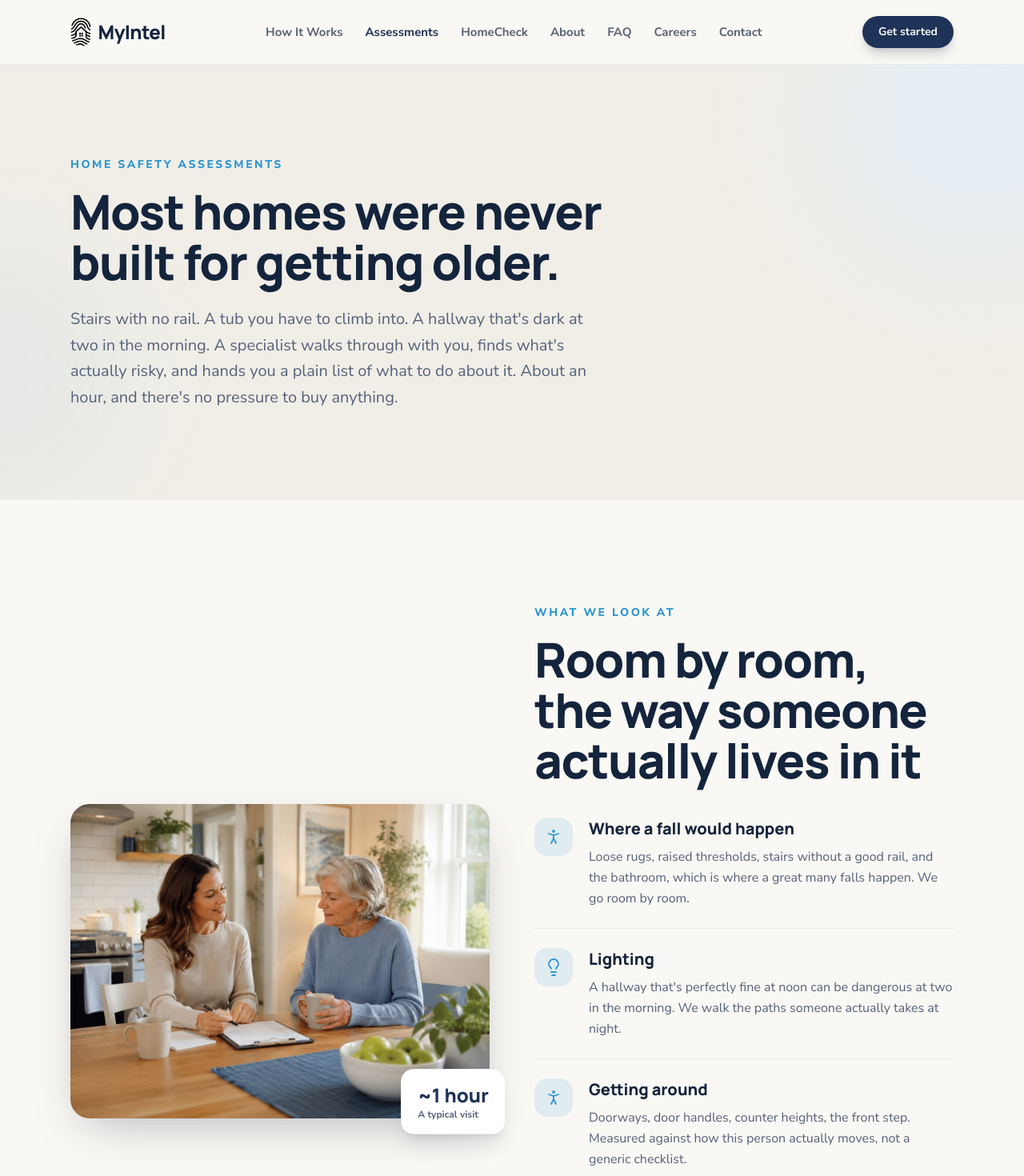
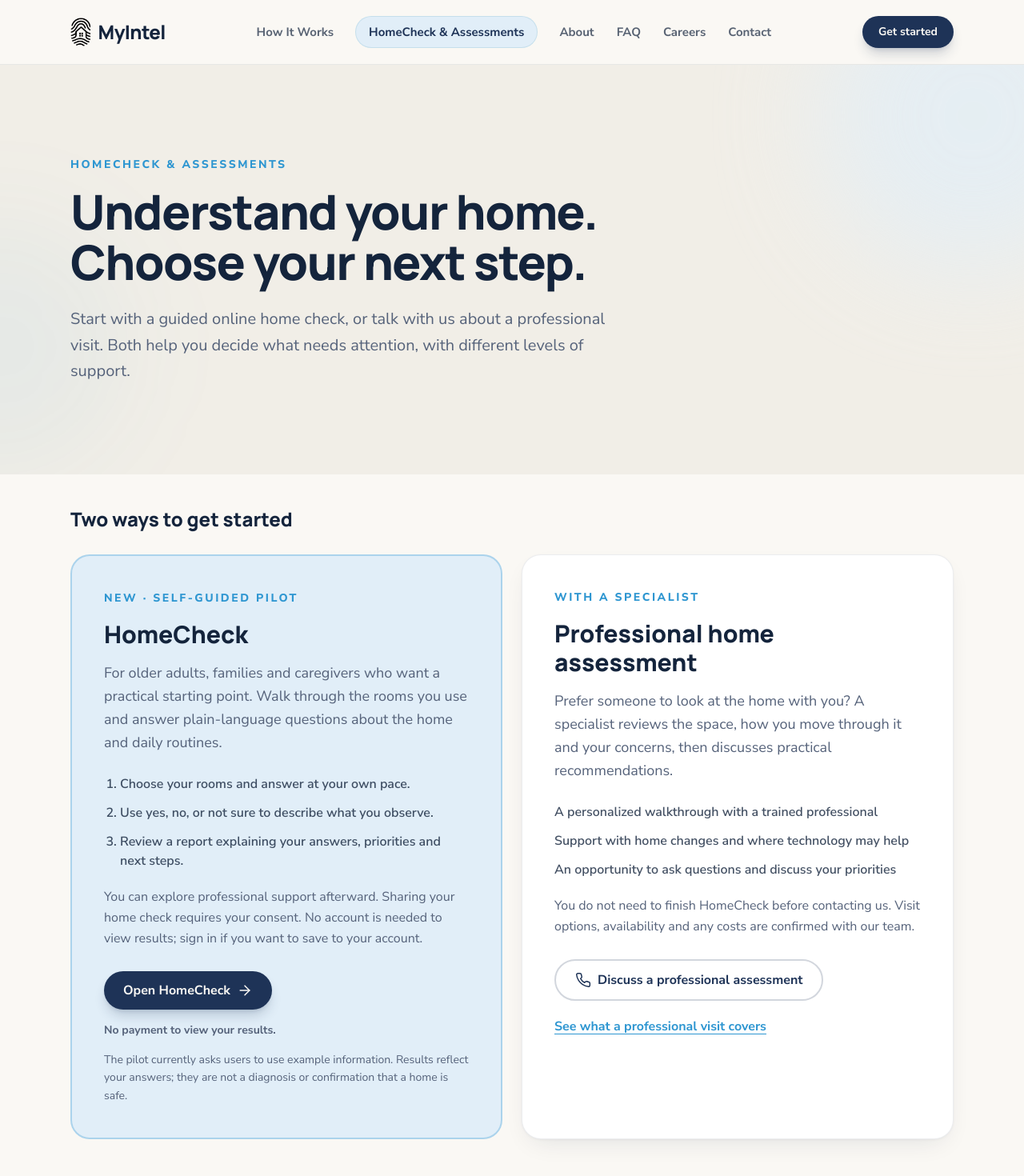
Before and after one commit to MyIntelHome/MyIntel-Website, a Next.js app: page /assessments in a window 1280 px wide. Shown: the top 1470 px of the page at 80% size. Built offline with nearby package versions, Linux system fonts and the light colour scheme.

Commit message:
Introduce HomeCheck on homepage and combine assessment navigation

```diff
--- a/src/app/assessments/page.tsx
+++ b/src/app/assessments/page.tsx
@@ -19,9 +19,9 @@ import {
 } from "@/components/icons";
 
 export const metadata: Metadata = {
-  title: "Home Safety Assessments",
+  title: "HomeCheck & Home Safety Assessments",
   description:
-    "A specialist walks through the home with you, finds what's actually risky, and gives you a plain list of what to fix. About an hour, and no pressure to buy anything.",
+    "Explore MyIntel HomeCheck, a guided online home check, or arrange an in-home professional assessment. Understand your options and choose your next step.",
 };
 
 const evaluations = [
@@ -77,13 +77,68 @@ export default function AssessmentsPage() {
   return (
     <>
       <PageHero
-        eyebrow="Home safety assessments"
-        title="Most homes were never built for getting older."
-        body="Stairs with no rail. A tub you have to climb into. A hallway that's dark at two in the morning. A specialist walks through with you, finds what's actually risky, and hands you a plain list of what to do about it. About an hour, and there's no pressure to buy anything."
+        eyebrow="HomeCheck & assessments"
+        title="Understand your home. Choose your next step."
+        body="Start with a guided online home check, or talk with us about a professional visit. Both help you decide what needs attention, with different levels of support."
       />
 
+
+      <section aria-labelledby="assessment-options" className="container-x pb-14 pt-10">
+        <h2 id="assessment-options" className="font-display text-2xl font-extrabold text-ink">Two ways to get started</h2>
+        <div className="mt-7 grid gap-6 lg:grid-cols-2">
+          <article id="homecheck" className="scroll-mt-28 rounded-3xl border-2 border-blue/30 bg-sky p-7 sm:p-10">
+            <p className="eyebrow">New · Self-guided pilot</p>
+            <h3 className="mt-4 font-display text-3xl font-extrabold text-ink">HomeCheck</h3>
+            <p className="prose-warm mt-4">
+              For older adults, families and caregivers who want a practical starting point.
+              Walk through the rooms you use and answer plain-language questions about the home and daily routines.
+            </p>
+            <ol className="mt-6 list-decimal space-y-3 pl-5 font-semibold text-ink/80">
+              <li>Choose your rooms and answer at your own pace.</li>
+              <li>Use yes, no, or not sure to describe what you observe.</li>
+              <li>Review a report explaining your answers, priorities and next steps.</li>
+            </ol>
+            <p className="mt-5 leading-relaxed text-clay">
+              You can explore professional support afterward. Sharing your home check requires your consent.
+              No account is needed to view results; sign in if you want to save to your account.
+            </p>
+            <a href={site.homeCheckUrl} className="btn-primary mt-7">
+              Open HomeCheck <ArrowRight className="h-5 w-5" />
+            </a>
+            <p className="mt-4 text-sm font-bold text-clay">No payment to view your results.</p>
+            <p className="mt-4 text-sm leading-relaxed text-clay">
+              The pilot currently asks users to use example information. Results reflect your answers;
+              they are not a diagnosis or confirmation that a home is safe.
+            </p>
+          </article>
+          <article className="card p-7 sm:p-10">
+            <p className="eyebrow">With a specialist</p>
+            <h3 className="mt-4 font-display text-3xl font-extrabold text-ink">Professional home assessment</h3>
+            <p className="prose-warm mt-4">
+              Prefer someone to look at the home with you? A specialist reviews the space,
+              how you move through it and your concerns, then discusses practical recommendations.
+            </p>
+            <ul className="mt-6 space-y-3 font-semibold text-ink/80">
+              <li>A personalized walkthrough with a trained professional</li>
+              <li>Support with home changes and where technology may help</li>
+              <li>An opportunity to ask questions and discuss your priorities</li>
+            </ul>
+            <p className="mt-5 leading-relaxed text-clay">
+              You do not need to finish HomeCheck before contacting us. Visit options,
+              availability and any costs are confirmed with our team.
+            </p>
+            <a href={site.phoneHref} className="btn-outline mt-7">
+              <Phone className="h-5 w-5" /> Discuss a professional assessment
+            </a>
+            <a href="#professional-assessment" className="mt-5 block font-bold text-blue underline underline-offset-4">
+              See what a professional visit covers
+            </a>
+          </article>
+        </div>
+      </section>
+
       {/* What we look at */}
-      <section className="container-x section grid items-center gap-14 lg:grid-cols-2">
+      <section id="professional-assessment" className="container-x section scroll-mt-24 grid items-center gap-14 lg:grid-cols-2">
         <div className="relative">
           <Photo
             src="/photos/home-assessment.jpg"
--- a/src/app/page.tsx
+++ b/src/app/page.tsx
@@ -217,6 +217,47 @@ export default function HomePage() {
                 </p>
               </div>
             </div>
+          </div>
+        </div>
+      </section>
+
+
+      {/* HomeCheck introduction */}
+      <section aria-labelledby="homecheck-title" className="border-y border-blue/20 bg-sky">
+        <div className="container-x grid gap-10 py-14 sm:py-16 lg:grid-cols-[1.3fr_1fr] lg:items-center">
+          <div>
+            <p className="eyebrow"><Sparkles className="h-4 w-4" /> New · HomeCheck pilot</p>
+            <h2 id="homecheck-title" className="mt-4 font-display text-3xl font-extrabold tracking-tight text-ink sm:text-4xl">
+              A clearer starting point for a safer home.
+            </h2>
+            <p className="lead mt-5">
+              HomeCheck is MyIntel&apos;s guided online home check for you and your family.
+              Choose the rooms you use, answer simple questions at your own pace, and
+              review a report with practical next steps and areas that may need professional attention.
+            </p>
+            <div className="mt-7 flex flex-col gap-4 sm:flex-row sm:flex-wrap">
+              <Link href="/assessments" className="btn-primary">
+                Explore HomeCheck &amp; assessments <ArrowRight className="h-5 w-5" />
+              </Link>
+              <a href={site.homeCheckUrl} className="btn-outline">
+                Open HomeCheck <ArrowRight className="h-5 w-5" />
+              </a>
+            </div>
+          </div>
+          <div className="rounded-3xl border border-blue/15 bg-white p-7 sm:p-8">
+            <p className="font-display text-xl font-extrabold text-navy">Know what to expect</p>
+            <ul className="mt-5 space-y-4">
+              {["Choose your rooms and describe everyday life at home", "Answer yes, no, or not sure — no clinical training needed", "Review your next steps and explore professional support"].map((item) => (
+                <li key={item} className="flex items-start gap-3">
+                  <Check className="mt-1 h-5 w-5 shrink-0 text-blue" />
+                  <span className="font-semibold text-ink/80">{item}</span>
+                </li>
+              ))}
+            </ul>
+            <p className="mt-6 text-sm leading-relaxed text-clay">
+              No payment to view your results. HomeCheck is a starting point based on your answers;
+              it does not replace an in-home professional assessment.
+            </p>
           </div>
         </div>
       </section>
--- a/src/components/Header.tsx
+++ b/src/components/Header.tsx
@@ -23,7 +23,7 @@ export function Header() {
             <Link
               key={item.href}
               href={item.href}
-              className={`text-[15px] font-bold transition-colors hover:text-navy ${
+              className={`text-[15px] font-bold transition-colors hover:text-navy ${item.href === "/assessments" ? "rounded-full bg-sky px-4 py-2 ring-1 ring-blue/25" : ""} ${
                 pathname === item.href ? "text-navy" : "text-ink/70"
               }`}
             >
@@ -65,7 +65,7 @@ export function Header() {
                 <Link
                   href={item.href}
                   onClick={() => setOpen(false)}
-                  className={`block border-b border-ink/5 py-3.5 text-lg font-bold ${
+                  className={`block border-b border-ink/5 py-3.5 text-lg font-bold ${item.href === "/assessments" ? "mt-2 rounded-xl bg-sky px-4 ring-1 ring-blue/25" : ""} ${
                     pathname === item.href ? "text-navy" : "text-ink/80"
                   }`}
                 >
--- a/src/lib/site.ts
+++ b/src/lib/site.ts
@@ -9,6 +9,7 @@ export const site = {
   phoneHref: "tel:+17209891123",
   email: "info@myintelhome.com",
   emailHref: "mailto:info@myintelhome.com",
+  homeCheckUrl: "https://homecheck.myintelhome.com",
   waitlistUrl: "https://form.typeform.com/to/qC7nbQod",
   facebookUrl: "https://www.facebook.com/profile.php?id=61572203865392",
   serviceAreas: ["Denver, CO", "Lake of the Ozarks, MO"],
@@ -16,8 +17,7 @@ export const site = {
 
 export const nav = [
   { label: "How It Works", href: "/how-it-works" },
-  { label: "Assessments", href: "/assessments" },
-  { label: "HomeCheck", href: "https://homecheck.myintelhome.com" },
+  { label: "HomeCheck & Assessments", href: "/assessments" },
   { label: "About", href: "/about" },
   { label: "FAQ", href: "/faq" },
   { label: "Careers", href: "/careers" },
```
